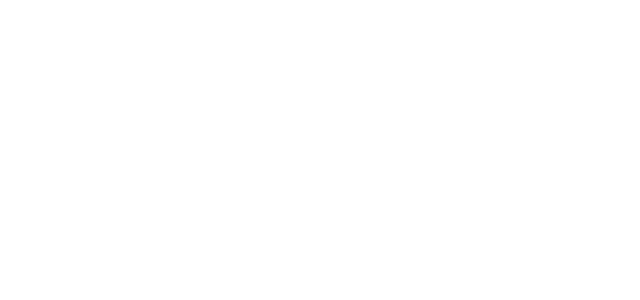
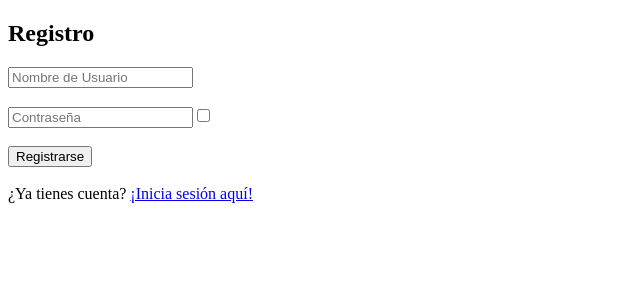
Before and after one commit to Renatantonia/mi-app-segura, a React (Create React App) app in the folder frontend/: page /register in a window 1280 px wide. Before the commit this address had no page. Shown: the top 300 px of the page, without its empty margins (0-640 px from the left). Built offline with nearby package versions, Linux system fonts and the light colour scheme.

Commit message:
Register frontend

```diff
--- a/frontend/src/App.js
+++ b/frontend/src/App.js
@@ -1,12 +1,14 @@
 import { BrowserRouter, Routes, Route } from 'react-router-dom';
 import Login from './Login';
 import Notes from './Notes';
+import Register from './Register';
 function App() {
   return (
     <BrowserRouter>
       <Routes>
-        <Route path="/" element={<Login />} />
+        <Route path="/login" element={<Login />} />
         <Route path="/notes" element={<Notes />} />
+        <Route path="/register" element={<Register />} />
       </Routes>
     </BrowserRouter>
   );
--- a/frontend/src/Login.js
+++ b/frontend/src/Login.js
@@ -1,14 +1,19 @@
 import { useState } from 'react';
-import { useNavigate } from 'react-router-dom';
+import { useNavigate, Link } from 'react-router-dom';
 
 
 function Login() {
     const [usuario, setUsuario] = useState('');
     const [contrasena, setContrasena] = useState('');
+    const [mostrar, setMostrar] = useState(false);
     const navigate = useNavigate();
 
     const manejarClick = () => {
         navigate('/notes');
+    };
+
+    const manejarCheckbox = (e) => {
+        setMostrar(e.target.checked); // true si está tildado
     };
 
     return (
@@ -22,13 +27,18 @@
         />
         <br /><br />
         <input
-            type="password"
+            type={mostrar ? 'text' : 'password'}
             placeholder="Contraseña"
             value={contrasena}
             onChange={(e) => setContrasena(e.target.value)}
         />
+        <label>
+            <input type="checkbox" checked={mostrar} onChange={manejarCheckbox} />
+        </label>
         <br /><br />
         <button onClick={manejarClick}>Iniciar Sesión</button>
+        <br /><br />
+        <span>¿No tienes cuenta? <Link to="/register">¡Regístrate aquí!</Link></span>
         </div>
     );
 }
--- a/frontend/src/Register.js
+++ b/frontend/src/Register.js
@@ -0,0 +1,48 @@
+import { useState } from 'react';
+import { useNavigate, Link } from 'react-router-dom';
+
+function Register (){
+    const [usuario, setUsuario] = useState('');
+    const [contrasena, setContrasena] = useState('');
+    const [mostrar, setMostrar] = useState(false);
+    const navigate = useNavigate();
+
+    const manejarClick = () => {
+        navigate(-1);
+    };
+
+    const manejarCheckbox = (e) => {
+        setMostrar(e.target.checked); // true si está tildado
+    };
+
+
+    return (
+        <div>
+        <h2>Registro</h2>
+        <input
+            type="text"
+            placeholder="Nombre de Usuario"
+            value={usuario}
+            onChange={(e) => setUsuario(e.target.value)}
+        />
+        <br /><br />
+        <input
+            type={mostrar ? 'text' : 'password'}
+            placeholder="Contraseña"
+            value={contrasena}
+            onChange={(e) => setContrasena(e.target.value)}
+        />
+        <label>
+            <input type="checkbox" checked={mostrar} onChange={manejarCheckbox} />
+        </label>
+        <br /><br />
+        <button onClick={manejarClick}>Registrarse</button>
+        <br /><br />
+        <span>¿Ya tienes cuenta? <Link to="/Login">¡Inicia sesión aquí!</Link></span>
+        </div>
+    );
+
+
+}
+
+export default Register;
```
